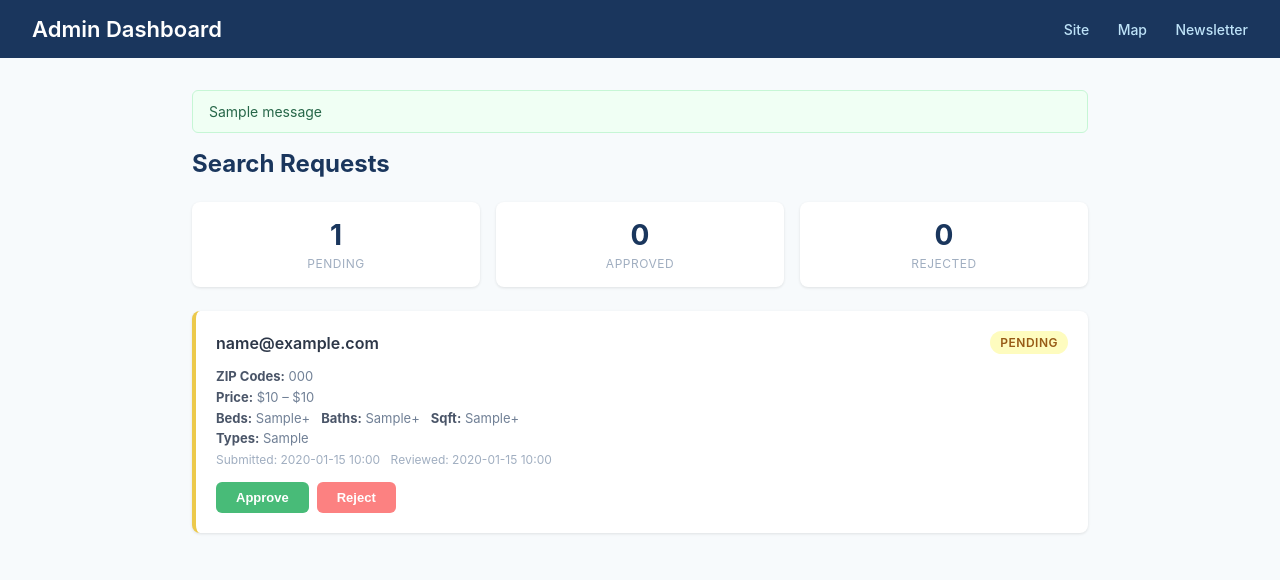
After one commit to garpolnik/home-hunter, a Flask app: template src/web/templates/admin_requests.html in a window 1280 px wide. The commit adds this page. Shown: the top 580 px of the page. Run offline with Flask 3, Linux system fonts and the light colour scheme; the template is opened without the code that fills it: most values are stand-ins (such as "Sample title", 1, 10 or a date in 2020); one stand-in notice (Sample message) is shown.

Commit message:
Replace weighted scoring with Claude AI, add admin approval workflow and production deployment support
- Swap the 14-factor weighted scoring engine for Claude API calls (Haiku 4.5) that holistically evaluate listings and return score + rationale + strengths/weaknesses
- Add admin approval gate: visitor search requests are stored as "pending" in SQLite and require admin approval before pipeline runs consume API credits
- Add admin dashboard at /admin/requests (token-protected) with approve/reject controls
- Add gunicorn to requirements for production WSGI serving
- Add ANTHROPIC_API_KEY, FLASK_SECRET_KEY, and ADMIN_TOKEN to env configuration

Co-Authored-By: Claude Opus 4.6 <noreply@anthropic.com>

```diff
--- a/requirements.txt
+++ b/requirements.txt
@@ -8,5 +8,9 @@ jinja2==3.1.5
 sendgrid==6.11.0
 python-Levenshtein==0.26.1
 
+# AI-powered deal scoring
+anthropic==0.52.0
+
 # Web GUI
 flask==3.1.0
+gunicorn==23.0.0
--- a/src/config.py
+++ b/src/config.py
@@ -99,6 +99,7 @@ DEFAULT_WEIGHTS = {
 class ScoringConfig:
     weights: dict[str, float] = field(default_factory=lambda: dict(DEFAULT_WEIGHTS))
     top_deal_threshold: float = 70.0
+    claude_model: str = "claude-haiku-4-5-20251001"
 
 
 @dataclass
@@ -221,6 +222,7 @@ def load_config(path: str | Path = "config/config.yaml") -> AppConfig:
         config.scoring = ScoringConfig(
             weights=weights,
             top_deal_threshold=sc.get("top_deal_threshold", 70.0),
+            claude_model=sc.get("claude_model", "claude-haiku-4-5-20251001"),
         )
 
     # Newsletter
--- a/src/main.py
+++ b/src/main.py
@@ -216,6 +216,8 @@ def run(config_path: str = "config/config.yaml"):
     all_listings = new_listings + updated_listings
 
     scorer = ScoringEngine(config.scoring.weights, config)
+    if len(all_listings) > 100:
+        logger.info(f"Scoring {len(all_listings)} listings via Claude API — this may take a few minutes")
     for listing in all_listings:
         zip_stats = area_stats.get(listing.zip_code, AreaStats(area_key=listing.zip_code))
         listing.deal_score, listing.score_breakdown = scorer.score(listing, zip_stats)
--- a/src/web/app.py
+++ b/src/web/app.py
@@ -1,16 +1,28 @@
 """
 Flask web application for Home Deal Finder.
 Provides a GUI for configuring searches, subscribing to newsletters,
-and viewing the interactive map.
+viewing the interactive map, and admin approval of search requests.
 """
 
 import json
 import logging
 import os
 import re
+from functools import wraps
 from pathlib import Path
 
-from flask import Flask, flash, redirect, render_template, request, send_file, url_for
+from flask import (
+    Flask,
+    abort,
+    flash,
+    redirect,
+    render_template,
+    request,
+    send_file,
+    url_for,
+)
+
+from src.db import Database
 
 logger = logging.getLogger(__name__)
 
@@ -18,39 +30,39 @@ app = Flask(__name__, template_folder="templates")
 app.secret_key = os.environ.get("FLASK_SECRET_KEY", os.urandom(32))
 
 DATA_DIR = Path("data")
-CONFIG_DIR = Path("config")
+DB_PATH = os.environ.get("DB_PATH", "data/listings.db")
 
 # Email validation pattern
 EMAIL_PATTERN = re.compile(r"^[a-zA-Z0-9._%+-]+@[a-zA-Z0-9.-]+\.[a-zA-Z]{2,}$")
 # ZIP code validation
 ZIP_PATTERN = re.compile(r"^\d{5}$")
 
-
-def _load_subscribers() -> list[dict]:
-    """Load subscriber list from JSON file."""
-    path = DATA_DIR / "subscribers.json"
-    if path.exists():
-        with open(path) as f:
-            return json.load(f)
-    return []
+ADMIN_TOKEN = os.environ.get("ADMIN_TOKEN", "")
 
 
-def _save_subscribers(subscribers: list[dict]):
-    """Save subscriber list to JSON file."""
-    DATA_DIR.mkdir(parents=True, exist_ok=True)
-    with open(DATA_DIR / "subscribers.json", "w") as f:
-        json.dump(subscribers, f, indent=2)
+def _get_db() -> Database:
+    """Get a database connection."""
+    return Database(DB_PATH)
 
 
 def _sanitize_input(value: str, max_length: int = 200) -> str:
     """Sanitize user input to prevent injection."""
     if not isinstance(value, str):
         return ""
-    # Strip whitespace and null bytes
     value = value.strip().replace("\x00", "")
-    # Truncate
     value = value[:max_length]
     return value
+
+
+def admin_required(f):
+    """Decorator that checks for a valid admin token in the query string."""
+    @wraps(f)
+    def decorated(*args, **kwargs):
+        token = request.args.get("token", "")
+        if not ADMIN_TOKEN or token != ADMIN_TOKEN:
+            abort(403)
+        return f(*args, **kwargs)
+    return decorated
 
 
 @app.route("/")
@@ -61,14 +73,12 @@ def index():
 
 @app.route("/subscribe", methods=["POST"])
 def subscribe():
-    """Handle newsletter subscription form."""
-    # Validate and sanitize all inputs
+    """Handle newsletter subscription — creates a pending search request."""
     email = _sanitize_input(request.form.get("email", ""), 254)
     if not EMAIL_PATTERN.match(email):
         flash("Please enter a valid email address.", "error")
         return redirect(url_for("index"))
 
-    # Build search preferences from form
     zip_codes_raw = _sanitize_input(request.form.get("zip_codes", ""), 500)
     zip_codes = [z.strip() for z in zip_codes_raw.split(",") if ZIP_PATTERN.match(z.strip())]
     if not zip_codes:
@@ -81,7 +91,6 @@ def subscribe():
     min_baths = request.form.get("min_baths", "0")
     min_sqft = request.form.get("min_sqft", "0")
 
-    # Validate numeric inputs
     try:
         min_price = max(0, int(min_price))
         max_price = max(0, int(max_price))
@@ -106,9 +115,7 @@ def subscribe():
     wants_pool = request.form.get("pool") == "on"
     wants_basement = request.form.get("basement") == "on"
 
-    subscriber = {
-        "email": email,
-        "zip_codes": zip_codes,
+    preferences = {
         "min_price": min_price,
         "max_price": max_price,
         "min_beds": min_beds,
@@ -120,18 +127,17 @@ def subscribe():
         "wants_basement": wants_basement,
     }
 
-    # Save subscriber
-    subscribers = _load_subscribers()
-    # Update existing or add new
-    existing = next((s for s in subscribers if s["email"] == email), None)
-    if existing:
-        existing.update(subscriber)
-        flash("Your preferences have been updated!", "success")
-    else:
-        subscribers.append(subscriber)
-        flash("You've been subscribed! You'll receive your first report on the 1st of next month.", "success")
+    db = _get_db()
+    try:
+        db.create_search_request(email, zip_codes, preferences)
+    finally:
+        db.close()
 
-    _save_subscribers(subscribers)
+    flash(
+        "Your search request has been submitted! "
+        "You'll receive an email once your request is approved.",
+        "success",
+    )
     return redirect(url_for("index"))
 
 
@@ -139,9 +145,20 @@ def subscribe():
 def unsubscribe():
     """Handle unsubscribe request."""
     email = _sanitize_input(request.form.get("email", ""), 254)
-    subscribers = _load_subscribers()
-    subscribers = [s for s in subscribers if s["email"] != email]
-    _save_subscribers(subscribers)
+    if not email:
+        flash("Please enter your email address.", "error")
+        return redirect(url_for("index"))
+
+    db = _get_db()
+    try:
+        # Mark any approved requests for this email as rejected (effectively unsubscribed)
+        approved = db.get_approved_subscribers()
+        for sub in approved:
+            if sub["email"] == email:
+                db.update_request_status(sub["id"], "rejected")
+    finally:
+        db.close()
+
     flash("You've been unsubscribed.", "success")
     return redirect(url_for("index"))
 
@@ -152,7 +169,7 @@ def live_map():
     map_path = DATA_DIR / "map.html"
     if map_path.exists():
         return send_file(map_path)
-    return render_template("no_map.html")
+    return "<h1>No map generated yet.</h1><p>Check back after the next scan.</p>", 404
 
 
 @app.route("/newsletter")
@@ -161,7 +178,65 @@ def latest_newsletter():
     newsletter_path = DATA_DIR / "latest_newsletter.html"
     if newsletter_path.exists():
         return send_file(newsletter_path)
-    return "<h1>No newsletter generated yet.</h1><p>Run the scanner first.</p>", 404
+    return "<h1>No newsletter generated yet.</h1><p>Check back after the next scan.</p>", 404
+
+
+# --- Admin routes ---
+
+
+@app.route("/admin/requests")
+@admin_required
+def admin_requests():
+    """Admin dashboard showing all search requests."""
+    db = _get_db()
+    try:
+        requests_list = db.get_all_requests()
+        # Parse JSON fields for display
+        for req in requests_list:
+            req["zip_codes"] = json.loads(req["zip_codes"])
+            req["preferences"] = json.loads(req["preferences"])
+    finally:
+        db.close()
+
+    return render_template(
+        "admin_requests.html",
+        requests=requests_list,
+        token=ADMIN_TOKEN,
+    )
+
+
+@app.route("/admin/approve/<request_id>", methods=["POST"])
+@admin_required
+def admin_approve(request_id):
+    """Approve a pending search request."""
+    db = _get_db()
+    try:
+        req = db.get_request(request_id)
+        if not req:
+            abort(404)
+        db.update_request_status(request_id, "approved")
+    finally:
+        db.close()
+
+    flash(f"Request from {req['email']} approved.", "success")
+    return redirect(url_for("admin_requests", token=ADMIN_TOKEN))
+
+
+@app.route("/admin/reject/<request_id>", methods=["POST"])
+@admin_required
+def admin_reject(request_id):
+    """Reject a pending search request."""
+    db = _get_db()
+    try:
+        req = db.get_request(request_id)
+        if not req:
+            abort(404)
+        db.update_request_status(request_id, "rejected")
+    finally:
+        db.close()
+
+    flash(f"Request from {req['email']} rejected.", "success")
+    return redirect(url_for("admin_requests", token=ADMIN_TOKEN))
 
 
 def create_app():
--- /dev/null
+++ b/src/web/templates/admin_requests.html
@@ -0,0 +1,126 @@
+<!DOCTYPE html>
+<html lang="en">
+<head>
+<meta charset="utf-8">
+<meta name="viewport" content="width=device-width, initial-scale=1.0">
+<title>Admin - Search Requests</title>
+<style>
+  * { margin: 0; padding: 0; box-sizing: border-box; }
+  body { font-family: -apple-system, BlinkMacSystemFont, 'Segoe UI', Roboto, sans-serif; background: #f7fafc; color: #2d3748; }
+  .navbar { background: #1a365d; color: white; padding: 16px 32px; display: flex; justify-content: space-between; align-items: center; }
+  .navbar h1 { font-size: 22px; font-weight: 600; }
+  .navbar-links a { color: #bee3f8; text-decoration: none; margin-left: 24px; font-size: 14px; font-weight: 500; }
+  .navbar-links a:hover { color: white; }
+  .container { max-width: 960px; margin: 0 auto; padding: 32px; }
+  h2 { font-size: 24px; color: #1a365d; margin-bottom: 24px; }
+  .flash { padding: 12px 16px; border-radius: 6px; margin-bottom: 16px; font-size: 14px; }
+  .flash-success { background: #f0fff4; color: #276749; border: 1px solid #c6f6d5; }
+  .flash-error { background: #fff5f5; color: #9b2c2c; border: 1px solid #fed7d7; }
+  .stats { display: flex; gap: 16px; margin-bottom: 24px; }
+  .stat-card { background: white; border-radius: 8px; padding: 16px 20px; box-shadow: 0 1px 3px rgba(0,0,0,0.1); flex: 1; text-align: center; }
+  .stat-card .number { font-size: 28px; font-weight: 700; color: #1a365d; }
+  .stat-card .label { font-size: 12px; color: #a0aec0; text-transform: uppercase; letter-spacing: 0.5px; margin-top: 4px; }
+  .request-card { background: white; border-radius: 8px; box-shadow: 0 1px 3px rgba(0,0,0,0.1); padding: 20px; margin-bottom: 16px; border-left: 4px solid #cbd5e0; }
+  .request-card.pending { border-left-color: #ecc94b; }
+  .request-card.approved { border-left-color: #48bb78; }
+  .request-card.rejected { border-left-color: #fc8181; }
+  .request-header { display: flex; justify-content: space-between; align-items: center; margin-bottom: 12px; }
+  .request-email { font-size: 16px; font-weight: 600; }
+  .request-status { font-size: 12px; font-weight: 600; padding: 4px 10px; border-radius: 12px; text-transform: uppercase; letter-spacing: 0.5px; }
+  .status-pending { background: #fefcbf; color: #975a16; }
+  .status-approved { background: #c6f6d5; color: #276749; }
+  .status-rejected { background: #fed7d7; color: #9b2c2c; }
+  .request-details { font-size: 13px; color: #718096; line-height: 1.6; }
+  .request-details strong { color: #4a5568; }
+  .request-actions { margin-top: 12px; display: flex; gap: 8px; }
+  .btn { display: inline-block; padding: 8px 20px; border: none; border-radius: 6px; font-size: 13px; font-weight: 600; cursor: pointer; text-decoration: none; }
+  .btn-approve { background: #48bb78; color: white; }
+  .btn-approve:hover { background: #38a169; }
+  .btn-reject { background: #fc8181; color: white; }
+  .btn-reject:hover { background: #f56565; }
+  .empty { text-align: center; padding: 40px; color: #a0aec0; font-size: 16px; }
+  .timestamp { font-size: 12px; color: #a0aec0; }
+</style>
+</head>
+<body>
+<nav class="navbar">
+  <h1>Admin Dashboard</h1>
+  <div class="navbar-links">
+    <a href="/">Site</a>
+    <a href="/map">Map</a>
+    <a href="/newsletter">Newsletter</a>
+  </div>
+</nav>
+
+<div class="container">
+  {% with messages = get_flashed_messages(with_categories=true) %}
+    {% for category, message in messages %}
+      <div class="flash flash-{{ category }}">{{ message }}</div>
+    {% endfor %}
+  {% endwith %}
+
+  <h2>Search Requests</h2>
+
+  {% set pending = requests | selectattr('status', 'equalto', 'pending') | list %}
+  {% set approved = requests | selectattr('status', 'equalto', 'approved') | list %}
+  {% set rejected = requests | selectattr('status', 'equalto', 'rejected') | list %}
+
+  <div class="stats">
+    <div class="stat-card">
+      <div class="number">{{ pending | length }}</div>
+      <div class="label">Pending</div>
+    </div>
+    <div class="stat-card">
+      <div class="number">{{ approved | length }}</div>
+      <div class="label">Approved</div>
+    </div>
+    <div class="stat-card">
+      <div class="number">{{ rejected | length }}</div>
+      <div class="label">Rejected</div>
+    </div>
+  </div>
+
+  {% if not requests %}
+    <div class="empty">No search requests yet.</div>
+  {% endif %}
+
+  {% for req in requests %}
+    <div class="request-card {{ req.status }}">
+      <div class="request-header">
+        <span class="request-email">{{ req.email }}</span>
+        <span class="request-status status-{{ req.status }}">{{ req.status }}</span>
+      </div>
+      <div class="request-details">
+        <strong>ZIP Codes:</strong> {{ req.zip_codes | join(', ') }}<br>
+        <strong>Price:</strong> ${{ '{:,}'.format(req.preferences.min_price) }} &ndash; ${{ '{:,}'.format(req.preferences.max_price) }}<br>
+        <strong>Beds:</strong> {{ req.preferences.min_beds }}+ &nbsp;
+        <strong>Baths:</strong> {{ req.preferences.min_baths }}+ &nbsp;
+        <strong>Sqft:</strong> {{ req.preferences.min_sqft }}+<br>
+        <strong>Types:</strong> {{ req.preferences.property_types | join(', ') | replace('_', ' ') }}<br>
+        {% if req.preferences.wants_garage or req.preferences.wants_pool or req.preferences.wants_basement %}
+          <strong>Features:</strong>
+          {% if req.preferences.wants_garage %}Garage {% endif %}
+          {% if req.preferences.wants_pool %}Pool {% endif %}
+          {% if req.preferences.wants_basement %}Basement {% endif %}
+          <br>
+        {% endif %}
+        <span class="timestamp">Submitted: {{ req.created_at[:16] | replace('T', ' ') }}</span>
+        {% if req.reviewed_at %}
+          <span class="timestamp">&nbsp; Reviewed: {{ req.reviewed_at[:16] | replace('T', ' ') }}</span>
+        {% endif %}
+      </div>
+      {% if req.status == 'pending' %}
+        <div class="request-actions">
+          <form action="/admin/approve/{{ req.id }}?token={{ token }}" method="POST" style="display:inline">
+            <button type="submit" class="btn btn-approve">Approve</button>
+          </form>
+          <form action="/admin/reject/{{ req.id }}?token={{ token }}" method="POST" style="display:inline">
+            <button type="submit" class="btn btn-reject">Reject</button>
+          </form>
+        </div>
+      {% endif %}
+    </div>
+  {% endfor %}
+</div>
+</body>
+</html>
--- a/src/web/templates/index.html
+++ b/src/web/templates/index.html
@@ -61,7 +61,7 @@
 
 <div class="hero">
   <h2>Find Your Perfect Home Deal</h2>
-  <p>Set your search criteria and get a monthly report of the best home deals in your area, scored by 14 market factors.</p>
+  <p>Set your search criteria and get a monthly report of the best home deals in your area, scored by AI analysis.</p>
   <div class="quick-links">
     <a href="/map">View Interactive Map</a>
     <a href="/newsletter">Latest Newsletter</a>
@@ -169,9 +169,9 @@
       <div class="form-group">
         <label for="email">Email Address</label>
         <input type="email" id="email" name="email" placeholder="you@example.com" required>
-        <div class="hint">You'll receive a monthly report on the 1st of each month with the best deals matching your criteria.</div>
+        <div class="hint">Your request will be reviewed. Once approved, you'll receive a monthly report on the 1st of each month.</div>
       </div>
-      <button type="submit" class="btn btn-primary btn-block">Subscribe to Monthly Report</button>
+      <button type="submit" class="btn btn-primary btn-block">Submit Search Request</button>
     </div>
   </form>
 </div>
```
Also changed, not shown: config/config.example.yaml (+5 -16 lines), src/db.py (+61 -0 lines), src/scoring/engine.py (+171 -37 lines), 1 other file.
